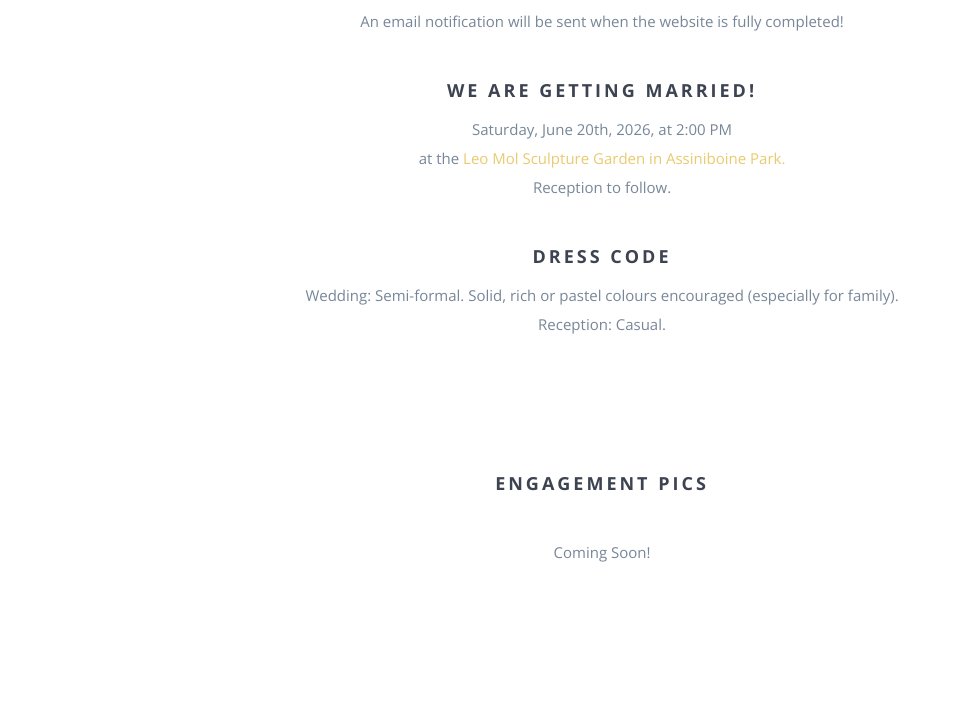
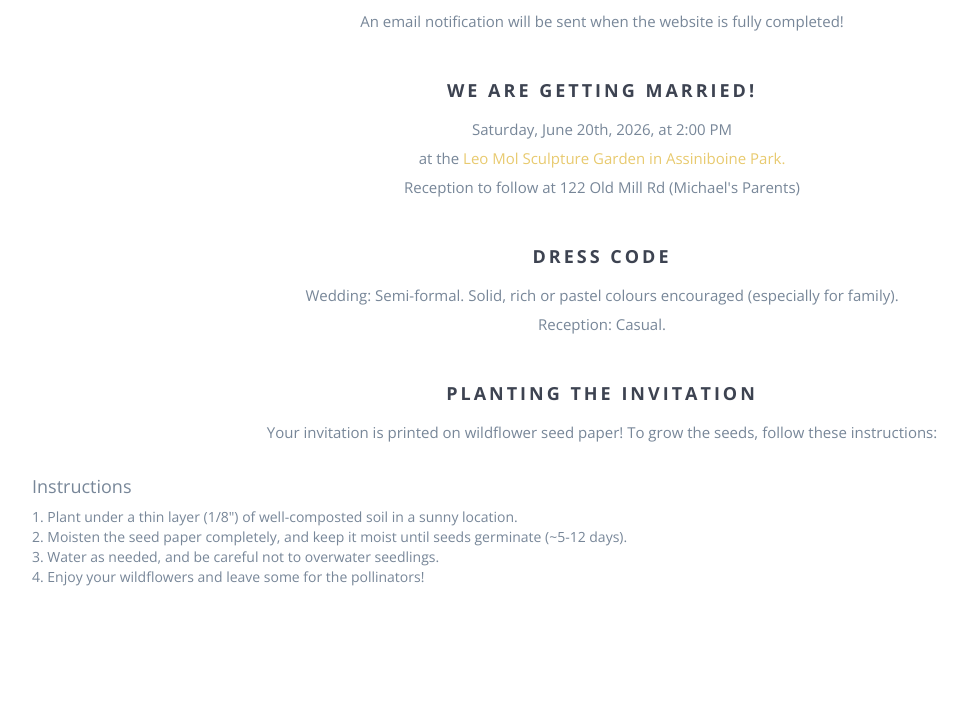
Before and after one commit to mastwood/astwoodterrey.github.io, a website: page index.html in a window 1280 px wide. Shown: the part 637-1341 px from the top of the page, without its empty margins (38-1005 px from the left). Drawn offline with nearby package versions, Linux system fonts and the light colour scheme; files whose address does not match are found by name.

Commit message:
add seed instructions

```diff
--- a/index.html
+++ b/index.html
@@ -120,17 +120,31 @@
                     Leo Mol Sculpture Garden in Assiniboine Park.
                 </a>
                 </br>
-                Reception to follow.</p>
+                Reception to follow at 122 Old Mill Rd (Michael's Parents)</p>
                 <h3>Dress Code</h3>
                 <p>Wedding: Semi-formal. Solid, rich or pastel colours encouraged (especially for family).
                 </br>
                 Reception: Casual.
                 </a>
                 </br>
+                <h3>Planting the Invitation</h3>
+                <p>
+                    Your invitation is printed on wildflower seed paper! To grow the seeds, follow these instructions:
+                </p>
+                <h4 style="text-align: left;">Instructions</h4>
+                <ul style="text-align:left">
+                    <li>1. Plant under a thin layer (1/8") of well-composted soil in a sunny location.</li>
+                    <li>2. Moisten the seed paper completely, and keep it moist until seeds germinate (~5-12 days).</li>
+                    <li>3. Water as needed, and be careful not to overwater seedlings.</li>
+                    <li>4. Enjoy your wildflowers and leave some for the pollinators!</li>
+                </ul>
+                </br>
             </div>
         </div>
     </div>
 </section>
+
+
 
 
 <section id="eng-pics" class="section-padding">
```
